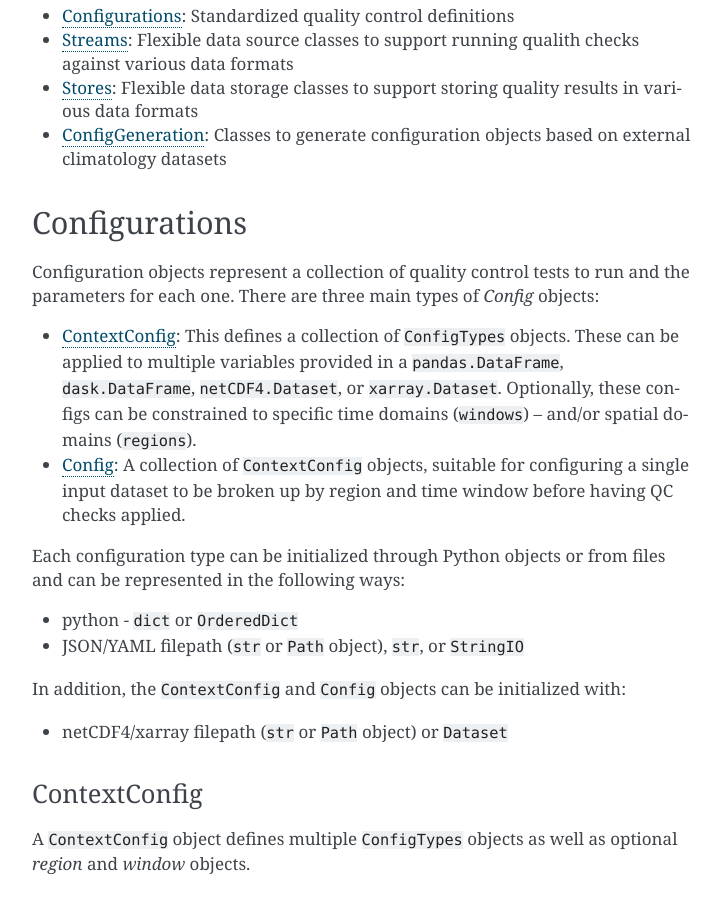
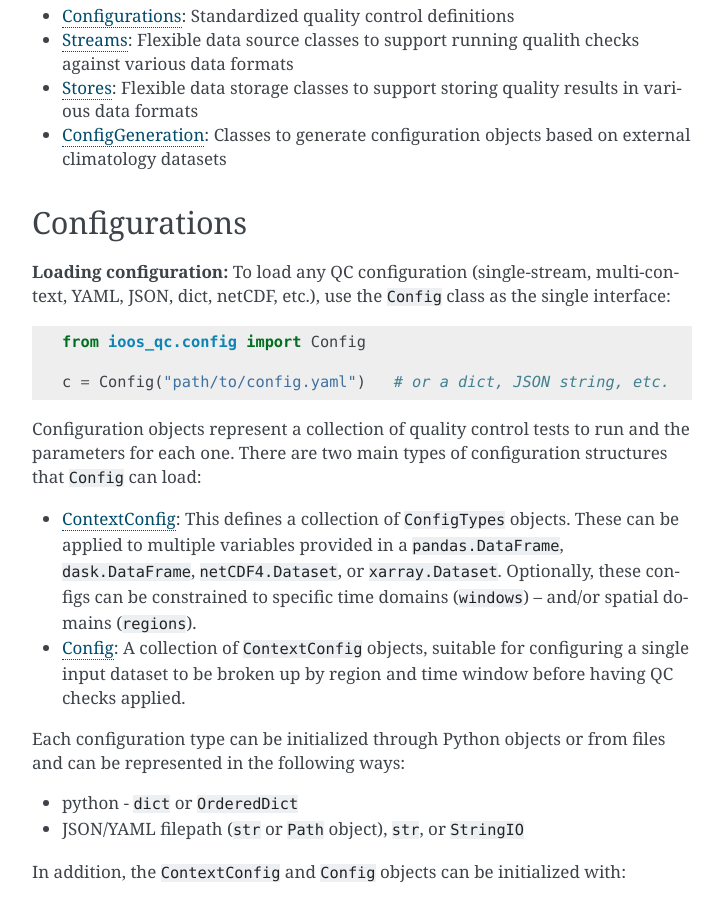
Before and after one commit to ioos/ioos_qc, a Sphinx documentation site: the page built from docs/source/usage.rst, in a window 1280 px wide and 900 px high, scrolled down 1426 px. Shown: the whole window, without its empty margins (388-1111 px from the left). Built offline with Sphinx 7.4.7, drawn with Linux system fonts in a browser that asks for light colours; the version number could not be read and is left out; some of the changed text lies outside the part shown.

Commit message:
docs: fix usage docs - Config as single interface, remove StreamConfig references

```diff
--- a/docs/source/usage.rst
+++ b/docs/source/usage.rst
@@ -67,7 +67,15 @@ There are three main concepts in the ``ioos_qc`` project:
 Configurations
 --------------
 
-Configuration objects represent a collection of quality control tests to run and the parameters for each one. There are three main types of `Config` objects:
+**Loading configuration:** To load any QC configuration (single-stream, multi-context, YAML, JSON, dict, netCDF, etc.), use the ``Config`` class as the single interface:
+
+.. code-block:: python
+
+    from ioos_qc.config import Config
+
+    c = Config("path/to/config.yaml")   # or a dict, JSON string, etc.
+
+Configuration objects represent a collection of quality control tests to run and the parameters for each one. There are two main types of configuration structures that ``Config`` can load:
 
 - ContextConfig_: This defines a collection of ``ConfigTypes`` objects. These can be applied to multiple variables provided in a ``pandas.DataFrame``, ``dask.DataFrame``, ``netCDF4.Dataset``, or ``xarray.Dataset``. Optionally, these configs can be constrained to specific time domains (``windows``) -- and/or spatial domains (``regions``).
 - Config_: A collection of ``ContextConfig`` objects, suitable for configuring a single input dataset to be broken up by region and time window before having QC checks applied.
@@ -133,7 +141,13 @@ Usage
 
 Config
 ~~~~~~
-The highest level and most flexible configuration object is a ``Config``. It can describe quality control configurations for any number of regions, windows and streams.
+
+.. _streamconfig:
+
+The highest level and most flexible configuration object is a ``Config``. Use ``Config`` for all configuration loading (single stream, multiple contexts, files, or in-memory dicts). It can describe quality control configurations for any number of regions, windows and streams.
+
+.. note::
+   If you are looking for ``StreamConfig``: that class does not exist. Use ``Config`` for all configuration loading (e.g. ``from ioos_qc.config import Config``).
 
 
 Usage
@@ -196,7 +210,7 @@ working in a streaming environment you will want to use generator result objects
 Results
 ~~~~~~~
 
-Each yielded result will be a :mod:`StreamConfigResult <ioos_qc.results.StreamConfigResult>` or a :mod:`ContextResult <ioos_qc.results.ContextResult>`, depending on which type of Config_ object was used. Collected results are only ever of one type, a :mod:`CollectedResult <ioos_qc.results.CollectedResult>`, and only one ``CollectedResult`` will be returned after collecting Results. The benefit of using a ``CollectedResult`` is that it will piece back together all of the different ContextConfig_ objects in a Config_ and return you one result per unique ``stream_id`` and module/test combination.
+Each yielded result will be a :mod:`ContextResult <ioos_qc.results.ContextResult>` (when using a Config_ with any Stream). Collected results are only ever of one type, a :mod:`CollectedResult <ioos_qc.results.CollectedResult>`, and only one ``CollectedResult`` will be returned after collecting Results. The benefit of using a ``CollectedResult`` is that it will piece back together all of the different ContextConfig_ objects in a Config_ and return you one result per unique ``stream_id`` and module/test combination.
 
 .. note::
 
@@ -572,7 +586,7 @@ Store the QC results in a CF compliant DSG type netCDF file, along with all meta
 ConfigGeneration
 ----------------
 
-A `QcConfigCreator` instance generates a config for `QcConfig` informed by reference datasets, such as climatologies, defined via configuration.
+A `QcConfigCreator` instance generates a config for use with :class:`Config <ioos_qc.config.Config>`, informed by reference datasets such as climatologies, defined via configuration.
 
 CreatorConfig
 ~~~~~~~~~~~~~
@@ -738,10 +752,10 @@ Like CreatorConfig, QcVaribleConfig performs checks on the configuration to ensu
     }
 
 
-Create config for QcConfig
-~~~~~~~~~~~~~~~~~~~~~~~~~~
+Create config for Config
+~~~~~~~~~~~~~~~~~~~~~~~~
 
-Finally, the `QcConfigCreator` instance (`qccc`) takes the `QcVariableConfig` instance (`vc`) and returns a config that can then be used with `QcConfig`.
+Finally, the `QcConfigCreator` instance (`qccc`) takes the `QcVariableConfig` instance (`vc`) and returns a config that can then be used with :class:`Config <ioos_qc.config.Config>` (e.g. ``c = Config(config)``).
 
 .. code-block:: python
     :linenos:
```
Also changed, not shown: 1 other file.
